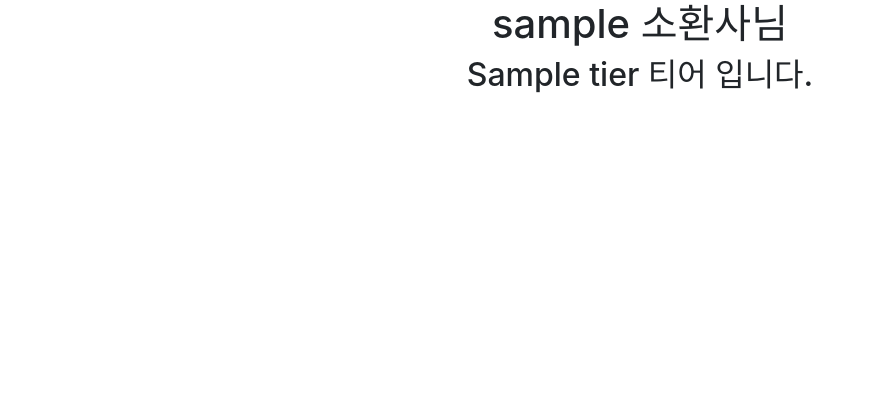
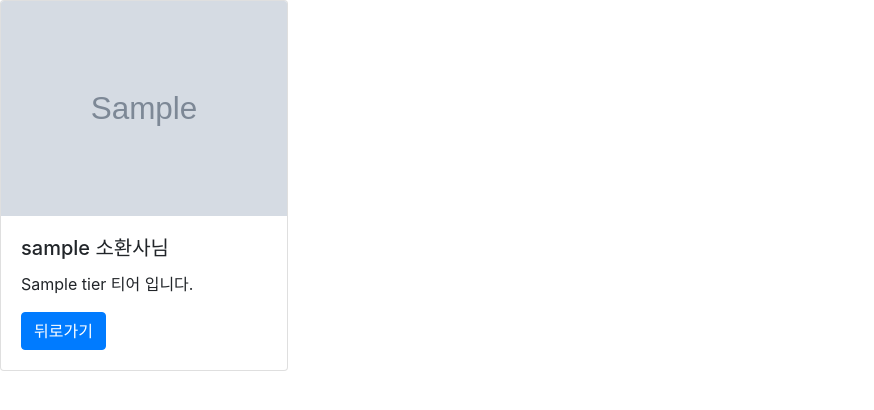
Before and after one commit to glee1228/Flask, a Flask app: template templates/opggresult.html in a window 1280 px wide. Shown: the top 410 px of the page, without its empty margins (0-874 px from the left). Run offline with Flask 2, Linux system fonts and the light colour scheme; the template is opened without the code that fills it: most values are stand-ins (such as "Sample title", 1, 10 or a date in 2020); grey boxes marked "Sample" are stand-in pictures; some libraries are stand-ins or nearby versions.

Commit message:
first commit

```diff
--- a/app.py
+++ b/app.py
@@ -1,6 +1,6 @@
 # -*- coding: utf-8 -*-
 # flask run --host 0.0.0.0 --port 8080
-from flask import Flask, render_template,request
+from flask import Flask, render_template,request,url_for
 from datetime import datetime
 import random
 import requests
@@ -59,8 +59,28 @@ def opgg():
 def opggresult():
     userName=request.args.get('q')
     url = 'http://www.op.gg/summoner/userName={}'.format(userName)
+
     res = requests.get(url)
     result = BeautifulSoup(res.content, 'html.parser')
     tier = result.select_one('#SummonerLayoutContent > div.tabItem.Content.SummonerLayoutContent.summonerLayout-summary > div.SideContent > div.TierBox.Box > div.SummonerRatingMedium > div.TierRankInfo > div.TierRank > span').text
-
-    return render_template("opggresult.html",userName=userName,tier=tier)
+    gold = "Gold"
+    platinum = "Platinum"
+    silver = "Silver"
+    bronze = "Bronze"
+    diamond = "Diamond"
+    unranked ="Unranked"
+    imgurl = "https://opgg-static.akamaized.net/images/medals/"
+    if gold in tier:
+        imgurl+="gold_1.png"
+    elif platinum in tier:
+        imgurl+="platinum_1.png"
+    elif silver in tier:
+        imgurl+="silver_1.png"
+    elif bronze in tier:
+        imgurl+="bronze_1.png"
+    elif diamond in tier:
+        imgurl+="diamond_1.png"
+    elif unranked in tier:
+        imgurl+="default.png"
+    print(imgurl)
+    return render_template("opggresult.html",userName=userName,tier=tier,imgurl=imgurl)
--- a/templates/opggresult.html
+++ b/templates/opggresult.html
@@ -1,7 +1,13 @@
 {% extends "layout2.html" %}
 {% block title %} 구글 {% endblock %}
 {% block body %}
-<h1 class="text-center">{{userName}} 소환사님</h1>
-<h2 class="text-center">{{tier}} 티어 입니다.</h2>
 
+<div class="card" style="width: 18rem;">
+  <img class="card-img-top" src="{{imgurl}}" alt="Card image cap">
+  <div class="card-body">
+    <h5 class="card-title">{{userName}} 소환사님</h5>
+    <p class="card-text">{{tier}} 티어 입니다.</p>
+    <a href="/opgg" class="btn btn-primary">뒤로가기</a>
+  </div>
+</div>
 {% endblock %}
```
